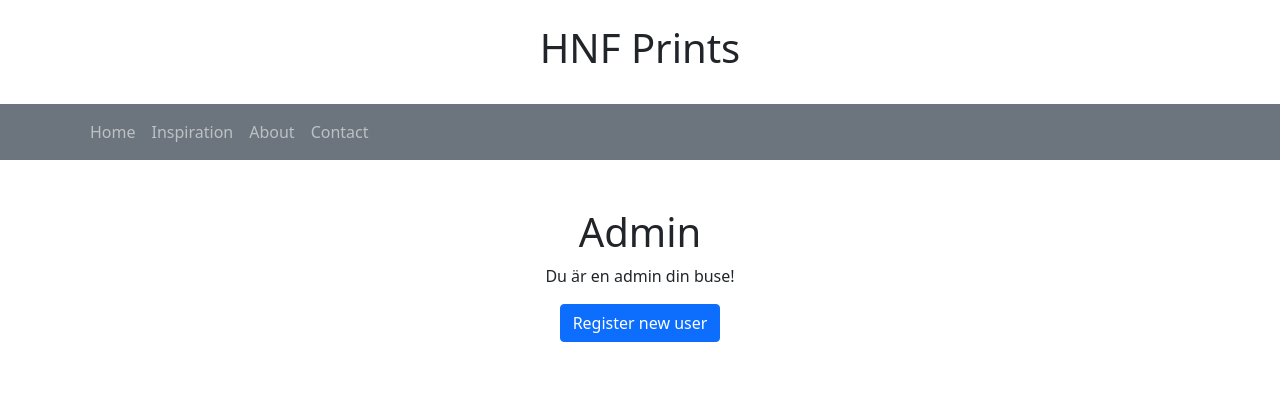
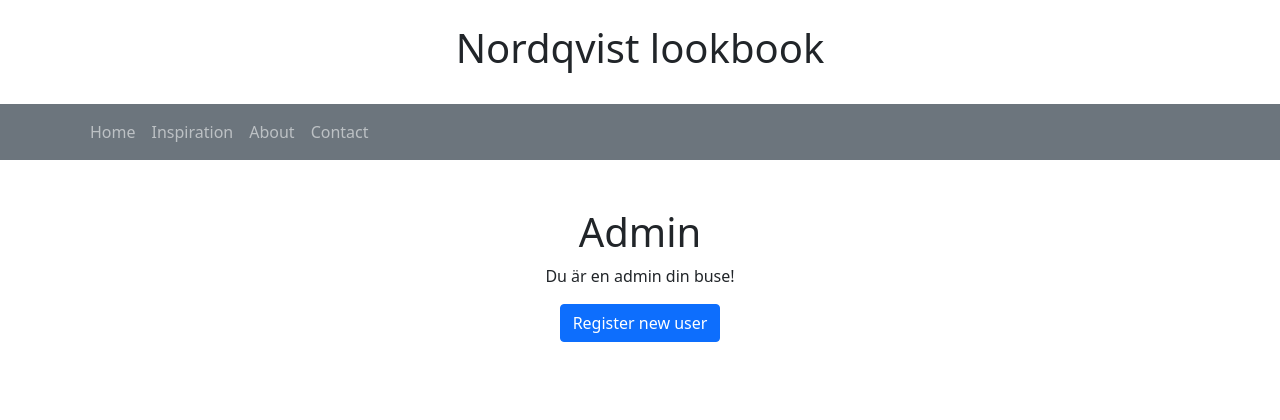
Before and after one commit to FilipNordqvist/flask-lookbook, a Flask app: page /admin in a window 1280 px wide. Shown: the top 420 px of the page. Run offline with Flask 3, Linux system fonts and the light colour scheme; the visitor is signed in with stand-in values (Sample User, id 1).

Commit message:
Making the book moore generic for future work

```diff
--- a/templates/about.html
+++ b/templates/about.html
@@ -4,7 +4,7 @@
   <h1 class="text-center mb-4">About</h1>
 
 <p class="text-center fs-3 fst-italic">
-  “Bringing your ideas to life with custom prints <br> on clothing and other products”
+  “I help bring your ideas to life and make it easier for your business to reach more customers online.”
 </p>
 
 {% endblock %}
--- a/templates/admin.html
+++ b/templates/admin.html
@@ -1,5 +1,5 @@
 {% extends "layout.html" %}
-{% block title %}HNF Prints{% endblock %}
+{% block title %}Nordqvist lookbook{% endblock %}
 {% block content %}
   <h1>Admin</h1>
 
--- a/templates/contact.html
+++ b/templates/contact.html
@@ -29,7 +29,7 @@
           <textarea name="message" id="messageInput" class="form-control" required></textarea>
         </div>
 
-        <button type="submit" class="btn btn-primary">Skicka</button>
+        <button type="submit" class="btn btn-primary" disabled>Send</button>
       </form>
     </div>
     <div class="col-md-7">
--- a/templates/layout.html
+++ b/templates/layout.html
@@ -13,7 +13,7 @@
 
   <!-- HNF-namnet på egen rad -->
   <div class="text-center my-4">
-    <h1>HNF Prints</h1>
+    <h1>Nordqvist lookbook</h1>
   </div>
 
   <!-- Navbar -->
```
Also changed, not shown: templates/index.html (+6 -9 lines), static/flagga.jpg (deleted), static/flex.jpg (deleted), static/keps.jpg (deleted), static/trad.jpg (added), 2 other files.
